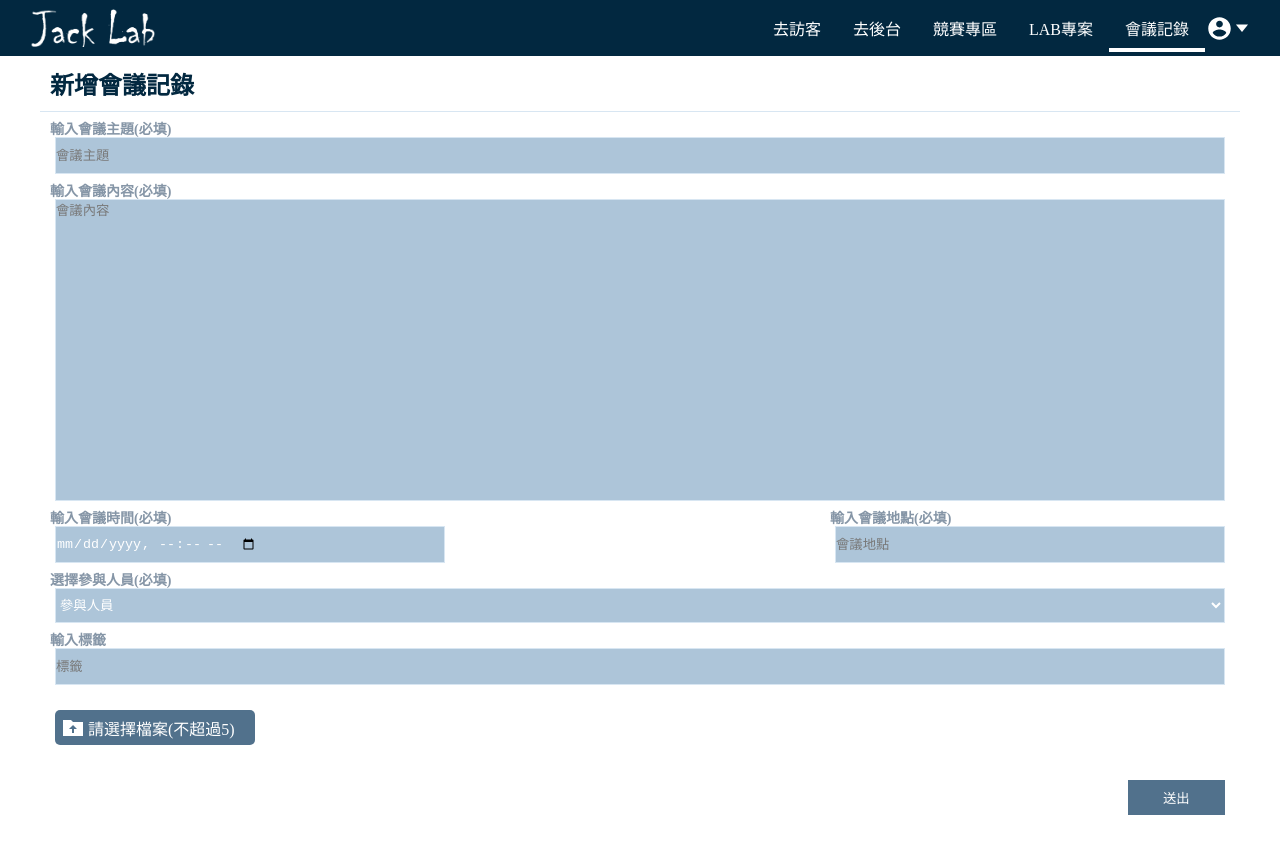
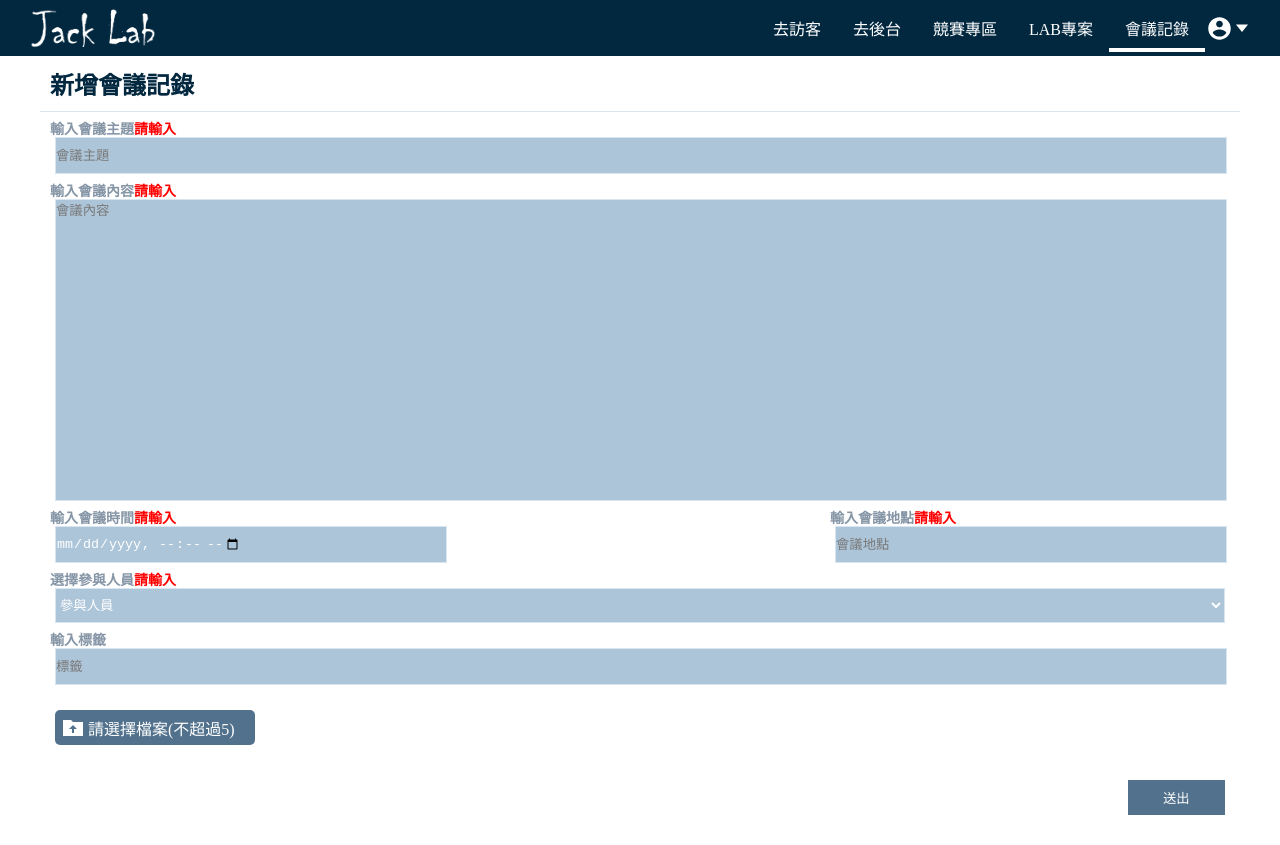
Before and after one commit to Min015/Jack_Lab_Web_React, a React (Create React App) app: page /Meeting/AddMeeting in a window 1280 px wide. Built offline with nearby package versions, Linux system fonts and the light colour scheme.

Commit message:
提示文字

```diff
--- a/src/Routes/front_desk/main_category/add.scss
+++ b/src/Routes/front_desk/main_category/add.scss
@@ -40,7 +40,11 @@
 
         .set {
             position: relative;
-            @extend %row;
+            @extend %col;
+            .error_msg{
+                color: red;
+                font-size: $m;
+            }
         }
 
         .form_submit {
@@ -69,9 +73,10 @@
             position   : absolute;
             top        : -19px;
             left       : -5px;
-            font-size  : 14px;
+            font-size  : $m;
             font-weight: 600;
             color      : $from_title;
+            @include ali-set();
         }
 
         .upload {
--- a/src/Routes/front_desk/meeting/AddMeeting.js
+++ b/src/Routes/front_desk/meeting/AddMeeting.js
@@ -1,11 +1,57 @@
 import { Component } from 'react';
 import '../main_category/add.scss';
 import Header from '../../../Components/Header/Header';
-import upload from '../main_category/img/upload.png';
 export default class AddMeeting extends Component {
     state = {
         array: [],
+        title: "",
+        content: "",
+        title: {
+            value: "",
+            errormsg: "請輸入",
+        },
+        content: {
+            value: "",
+            errormsg: "請輸入",
+        },
+        time: {
+            value: "",
+            errormsg: "請輸入",
+        },
+        place: {
+            value: "",
+            errormsg: "請輸入",
+        },
+        member: {
+            value: "",
+            errormsg: "請輸入",
+        },
     }
+
+    handleInputChange(event) {
+        const target = event.target;
+        let { value, name } = target;
+        console.log(value);
+        value = value.trim();
+        if (value != "") {
+            this.setState({
+                [name]: {
+                    value,
+                    errormsg: "",
+                }
+            });
+        }
+        else {
+            this.setState({
+                [name]: {
+                    value,
+                    errormsg: "請輸入",
+                }
+            });
+        }
+        console.log(this.state.meeting.member.value +"---");
+    }
+
     //func
     handleSelectFile = (files) => {
         if (files.length > 5) {
@@ -21,26 +67,18 @@ export default class AddMeeting extends Component {
             })
         }
     }
-    handleGetnow=()=>{
-        const dt=new Date();
-        const yyyy=dt.getFullYear();
-        const MM=dt.getMonth();
-        const dd=dt.getDate();
-        const hh=dt.getHours();
-        const mm=dt.getMinutes();
-        const ss=dt.getSeconds();
-        console.log(yyyy+"-"+MM+"-"+dd+" "+hh+":"+mm+":"+ss);
-        const today=new Date().toISOString().split("T");
-        const ISO=today[0]+"T"+hh+":"+mm;
-        console.log("ISO=>"+ISO);
-        return(ISO);
-    }
-    handleGetSelectDT=(e)=>{
-        console.log("value=>"+e.target.value);
+    handleGetnow = () => {
+        const dt = new Date();
+        const hh = dt.getHours() < 10 ? '0' + dt.getHours() : dt.getHours();
+        const mm = dt.getMinutes() < 10 ? '0' + dt.getMinutes() : dt.getMinutes();
+        const today = new Date().toISOString().split("T");
+        const ISO = today[0] + "T" + hh + ":" + mm;
+        // console.log("ISO=>" + ISO);
+        return (ISO);
     }
 
     render() {
-        const { array } = this.state;
+        const { array, title, content, time, member, tag, place } = this.state;
         return (
             <div>
                 <Header />
@@ -52,30 +90,71 @@ export default class AddMeeting extends Component {
                         <form className="add_form">
                             <div className="inputbox">
                                 <div className="set col-12">
-                                    <input type="text" name="" placeholder="會議主題" required maxLength="50" className="input" />
-                                    <label for="" className="label">輸入會議主題(必填)</label>
+                                    <input
+                                        type="text"
+                                        name="title"
+                                        placeholder="會議主題"
+                                        required
+                                        maxLength="50"
+                                        className="input"
+                                        value={title.value}
+                                        onChange={this.handleInputChange.bind(this)}
+                                    />
+                                    <label className="label">輸入會議主題<div className='error_msg'>{title.errormsg}</div></label>
+
                                 </div>
                             </div>
                             <div className="inputbox">
                                 <div className="set col-12">
-                                    <textarea name="" id="" placeholder="會議內容" rows="20" required maxLength="2000" className="input"></textarea>
-                                    <label for="" className="label">輸入會議內容(必填)</label>
+                                    <textarea
+                                        name="content"
+                                        placeholder="會議內容"
+                                        rows="20"
+                                        required
+                                        maxLength="2000"
+                                        className="input"
+                                        value={content.value}
+                                        onChange={this.handleInputChange.bind(this)}
+                                    ></textarea>
+                                    <label className="label">輸入會議內容<div className='error_msg'>{content.errormsg}</div></label>
+
                                 </div>
                             </div>
                             <div className="inputbox">
                                 <div className="set col-4">
-                                    <input type="datetime-local" name="" max={this.handleGetnow()} required className="input" onChange={(e)=>this.handleGetSelectDT(e)} />
-                                    <label for="" className="label">輸入會議時間(必填)</label>
+                                    <input
+                                        type="datetime-local"
+                                        name="time"
+                                        max={this.handleGetnow()}
+                                        required className="input"
+                                        value={time.value}
+                                        onChange={this.handleInputChange.bind(this)}
+                                    />
+                                    <label className="label">輸入會議時間<div className='error_msg'>{time.errormsg}</div></label>
                                 </div>
                                 <div className="set col-4">
-                                    <input type="text" name="" id="" placeholder="會議地點" required maxLength="20" className="input" />
-                                    <label for="" className="label">輸入會議地點(必填)</label>
+                                    <input type="text"
+                                        name="place"
+                                        placeholder="會議地點"
+                                        required
+                                        maxLength="20"
+                                        className="input"
+                                        value={place.value}
+                                        onChange={this.handleInputChange.bind(this)}
+                                    />
+                                    <label className="label">輸入會議地點<div className='error_msg'>{place.errormsg}</div></label>
                                 </div>
                             </div>
                             <div className="inputbox">
                                 <div className="set col-12">
-                                    <select name="group" required className="input">
-                                        <option value="" disabled selected>參與人員</option>
+                                    <select
+                                    name="member"
+                                    required
+                                    className="input"
+
+
+                                    >
+                                        <option value="">參與人員</option>
                                         <option value="">2022</option>
                                         <option value="">2021</option>
                                         <option value="">2020</option>
@@ -83,13 +162,17 @@ export default class AddMeeting extends Component {
                                         <option value="">2018</option>
                                         <option value="">2017</option>
                                     </select>
-                                    <label for="" className="label">選擇參與人員(必填)</label>
+                                    <label className="label">選擇參與人員<div className='error_msg'>{member.errormsg}</div></label>
                                 </div>
                             </div>
                             <div className="inputbox">
                                 <div className="set col-12">
-                                    <input type="text" name="" id="" placeholder="標籤" className="input"/>
-                                    <label for="" className="label">輸入標籤</label>
+                                    <input type="text"
+                                    name=""
+                                    placeholder="標籤"
+                                    className="input"
+                                    />
+                                    <label className="label">輸入標籤</label>
                                 </div>
                             </div>
                             <div className="inputbox">
@@ -99,7 +182,7 @@ export default class AddMeeting extends Component {
                                         <svg width="20" height="16" viewBox="0 0 20 16" fill="none" xmlns="http://www.w3.org/2000/svg">
                                             <path d="M20 2H10L8 0H0V16H20V2ZM11 9V13H9V9H6L10.01 5L14 9H11Z" fill="white" />
                                         </svg>
-                                        <label for="f">請選擇檔案(不超過5)</label>
+                                        <label>請選擇檔案(不超過5)</label>
                                     </div>
                                 </div>
                             </div>
--- a/src/Routes/guest/index/BooksList.js
+++ b/src/Routes/guest/index/BooksList.js
@@ -3,7 +3,6 @@ import '../style/guestmain.scss';
 import book1 from './img/book1.jpg';
 import book2 from './img/book2.jpg';
 import book3 from './img/book3.jpg';
-
 export default class BooksList extends Component {
     //func
 
--- a/src/Routes/guest/index/Index.js
+++ b/src/Routes/guest/index/Index.js
@@ -4,6 +4,9 @@ import Carousel from './Carousel';
 import CreateTable from './CreateTable';
 import Booklist from './BooksList';
 import '../style/guestmain.scss';
+import book1 from './img/book1.jpg';
+import book2 from './img/book2.jpg';
+import book3 from './img/book3.jpg';
 export default class Index extends Component {
     state = {
         table_header: [
@@ -40,19 +43,19 @@ export default class Index extends Component {
         books: [
             {
                 book_id:'b01',
-                book_photo:'./img/book1.jpg',
+                book_photo:{book1},
                 book_title:'秒懂行動網頁設計Visual Studio Code+GitHub+Bootstrap5+CSS3+HTML5+Web App專案實作',
                 book_author:'姜琇森 朱珮儀 章家源 董子瑜 蕭國倫 陳璟誼',
             },
             {
                 book_id:'b02',
-                book_photo:'./img/book2.jpg',
+                book_photo:{book2},
                 book_title:'一次就懂 ASP.NET MVC 5.x 網站開發：Web應用的經典實務範例解析(Visual C# )',
                 book_author:'吳玟憲 姜琇森 楊鎧睿 蕭國倫 黃子銘 黃煒凱',
             },
             {
                 book_id:'b03',
-                book_photo:'./img/book3.jpg',
+                book_photo:{book3},
                 book_title:'原來跨平台開發可以這麼簡單：React Native全攻略(附範例光碟)',
                 book_author:'姜琇森 蕭國倫 許瑋芩 黃子銘 楊鎧睿 黃煒凱 周冠瑜',
             },
```
